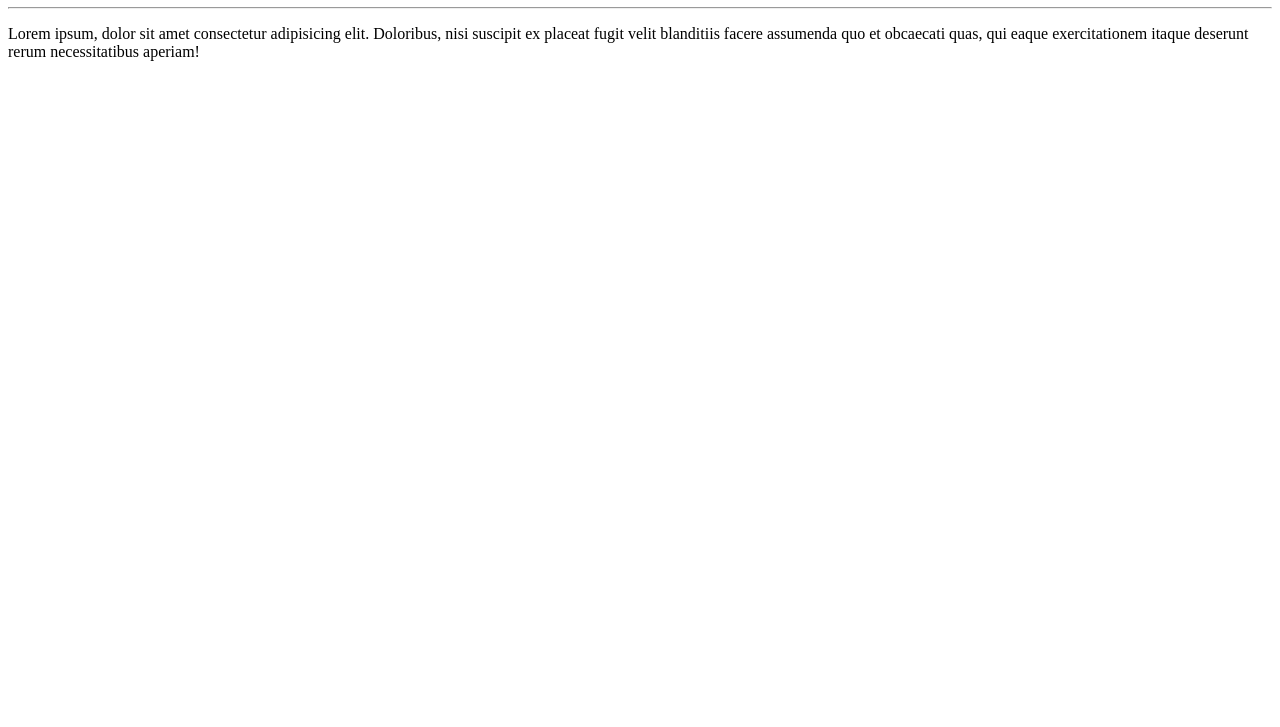
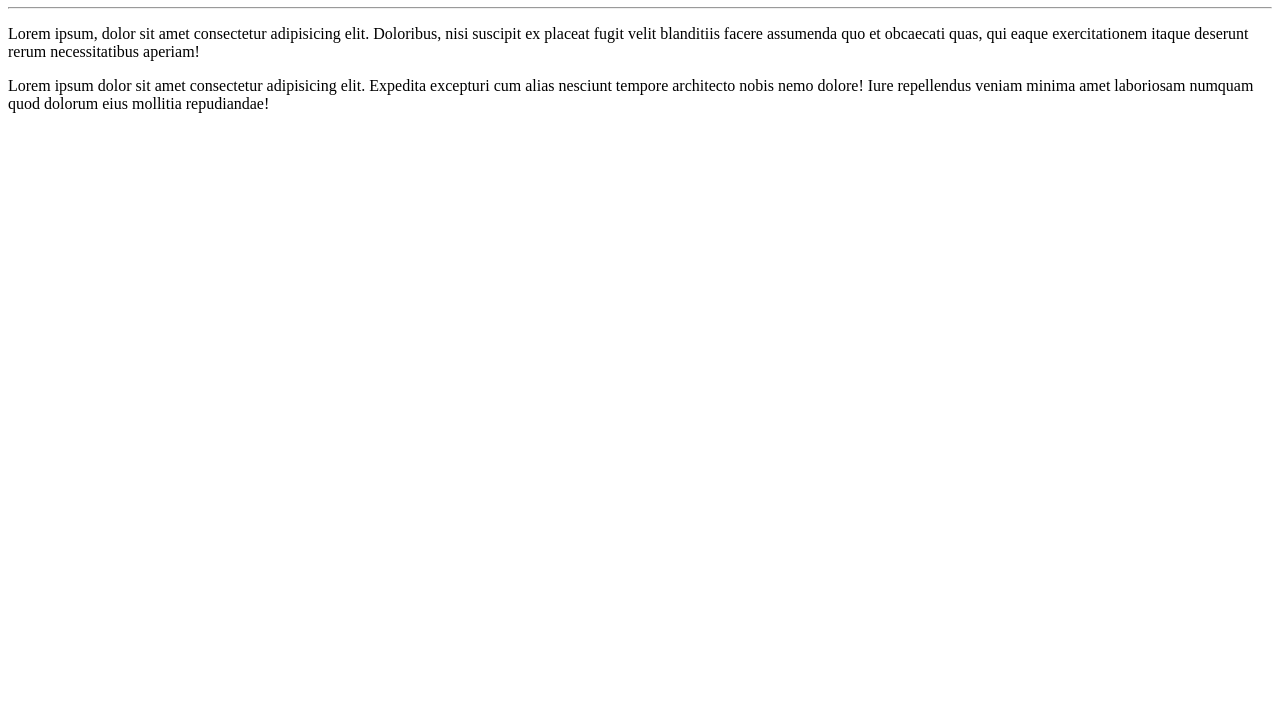
Before and after one commit to IuriBorja/Ola-Mundo, a plain HTML site: page site-exemplo/index.html in a window 1280 px wide. Shown: the part 73-800 px from the top of the page. Drawn offline with Linux system fonts and the light colour scheme.

Commit message:
Parágrafo
Adicionado segundo parágrafo

```diff
--- a/site-exemplo/index.html
+++ b/site-exemplo/index.html
@@ -10,5 +10,6 @@
     <h1>Olá, Mundo!</h1>
     <hr>
     <p>Lorem ipsum, dolor sit amet consectetur adipisicing elit. Doloribus, nisi suscipit ex placeat fugit velit blanditiis facere assumenda quo et obcaecati quas, qui eaque exercitationem itaque deserunt rerum necessitatibus aperiam!</p>
+    <p>Lorem ipsum dolor sit amet consectetur adipisicing elit. Expedita excepturi cum alias nesciunt tempore architecto nobis nemo dolore! Iure repellendus veniam minima amet laboriosam numquam quod dolorum eius mollitia repudiandae!</p>
 </body>
 </html>
```
